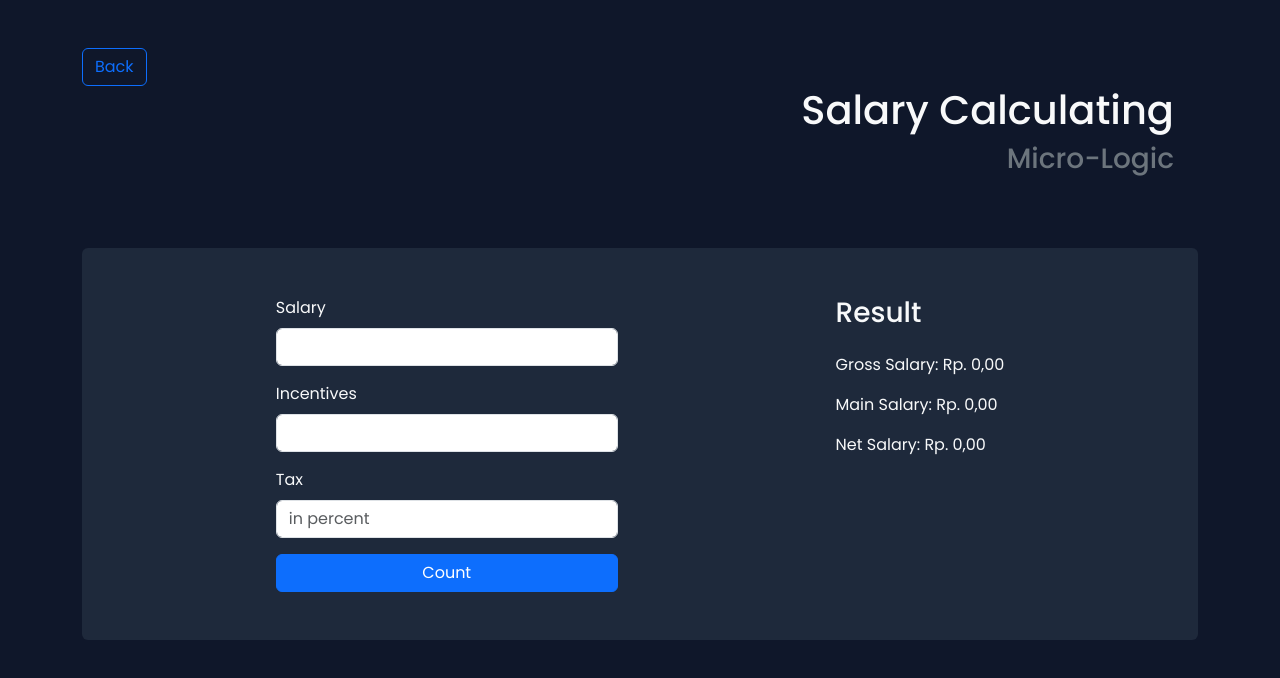
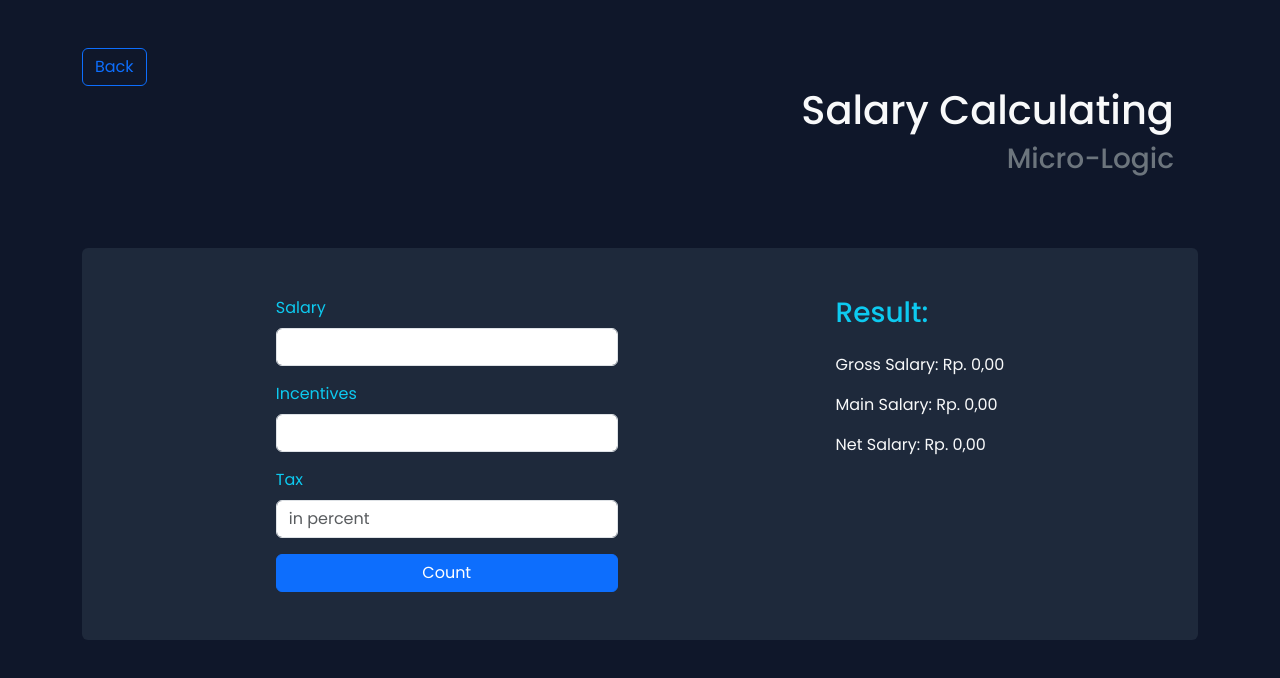
Before and after one commit to NubieMe/b51-micro-logic, a React (Vite) app: page /salary in a window 1280 px wide. Shown: the top 678 px of the page. Built offline with nearby package versions, Linux system fonts and the light colour scheme.

Commit message:
Salary adjustment

```diff
--- a/src/pages/Salary.jsx
+++ b/src/pages/Salary.jsx
@@ -46,19 +46,19 @@ const Salary = () => {
             </Header>
             <div style={subCon_styles} className="d-flex flex-wrap py-5 px-4 mt-5 justify-content-evenly gap-5 rounded">
                 <form className="d-flex flex-column bg-transparent text-light">
-                    <label className="form-label bg-transparent">Salary</label>
+                    <label className="form-label bg-transparent text-info">Salary</label>
                     <input className="form-control mb-3" id="salary" type="number" value={salary}
                     onChange={e => setSalary(e.target.value)}/>
-                    <label className="form-label bg-transparent">Incentives</label>
+                    <label className="form-label bg-transparent text-info">Incentives</label>
                     <input className="form-control mb-3" id="incentive" type="number" value={incentive}
                     onChange={e => setIncentive(e.target.value)}/>
-                    <label className="form-label bg-transparent">Tax</label>
+                    <label className="form-label bg-transparent text-info">Tax</label>
                     <input className="form-control mb-3" id="tax" type="number" value={tax}
                     onChange={e => setTax(e.target.value)} placeholder="in percent"/>
                     <button className="btn btn-primary" onClick={(e) => handle(e)}>Count</button>
                 </form>
                 <div className="d-flex flex-column justify-content-start bg-transparent text-light">
-                    <h3 className="bg-transparent mb-4">Result</h3>
+                    <h3 className="bg-transparent mb-4 text-info">Result:</h3>
                     <p id="gross" className="bg-transparent">
                         Gross Salary: {gross === "" ? "Rp. 0,00" : gross}
                     </p>
```
